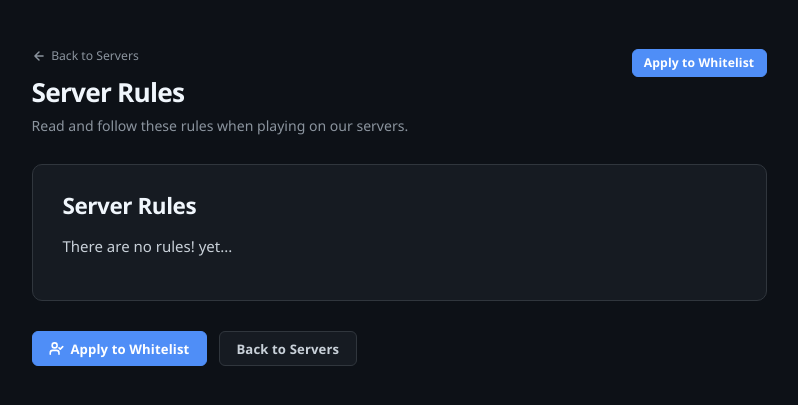
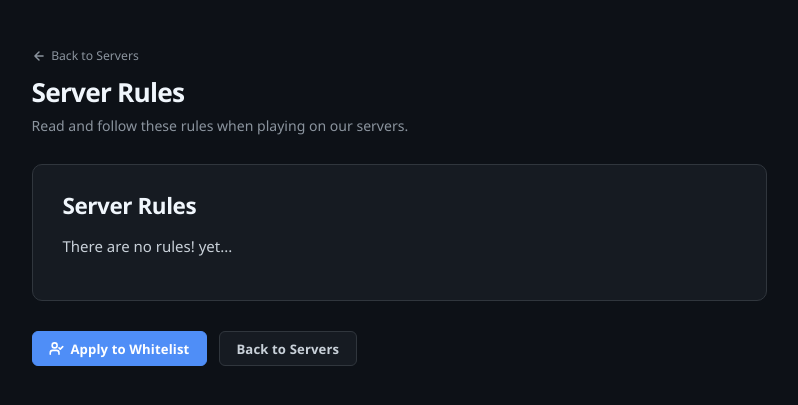
Before and after one commit to Jthiess/PGSM, a Flask app: page /rules in a window 1280 px wide. Shown: the part 58-463 px from the top of the page, without its empty margins (241-1039 px from the left). Run offline with Flask 3, Linux system fonts and the light colour scheme; some libraries are stand-ins or nearby versions.

Commit message:
Remove gay ass button

```diff
--- a/app/templates/panel/rules.html
+++ b/app/templates/panel/rules.html
@@ -11,9 +11,6 @@
             </a>
             <h1 class="rules-title">Server Rules</h1>
             <p class="rules-subtitle">Read and follow these rules when playing on our servers.</p>
-        </div>
-        <div class="rules-header-actions">
-            <a class="btn btn-primary btn-sm" href="{{ url_for('whitelist_panel.index') }}">Apply to Whitelist</a>
         </div>
     </div>
 
```
